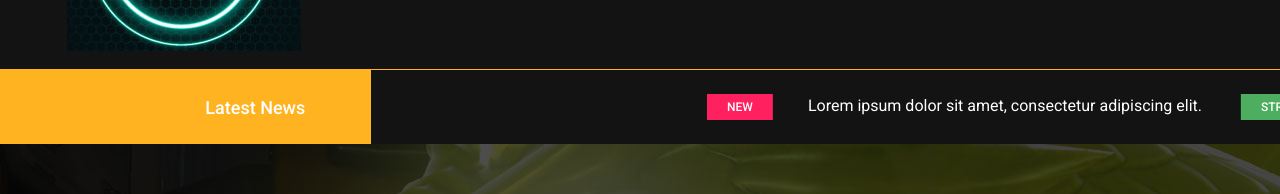
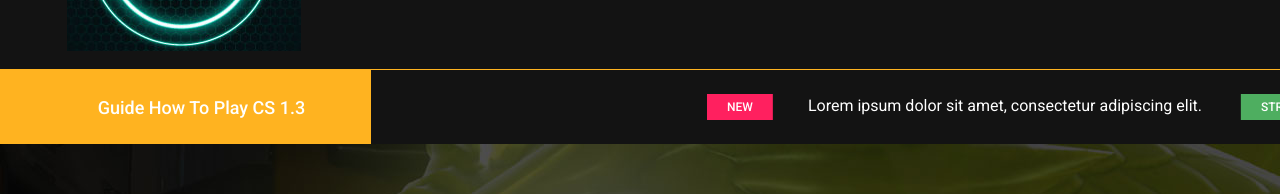
Before and after one commit to djkyjem/MFSUGaming, a plain HTML site: page CS 1.3.html in a window 1280 px wide. Shown: the part 164-358 px from the top of the page. Drawn offline with Linux system fonts and the light colour scheme.

Commit message:
Update CS 1.3.html

```diff
--- a/CS 1.3.html
+++ b/CS 1.3.html
@@ -60,7 +60,7 @@
 
 	<!-- Latest news section -->
 	<div class="latest-news-section">
-		<div class="ln-title">Latest News</div>
+		<div class="ln-title">Guide How To Play CS 1.3</div>
 		<div class="news-ticker">
 			<div class="news-ticker-contant">
 				<div class="nt-item"><span class="new">new</span>Lorem ipsum dolor sit amet, consectetur adipiscing elit. </div>
```
